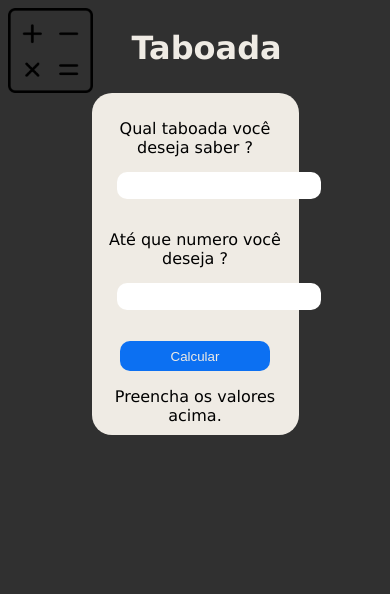
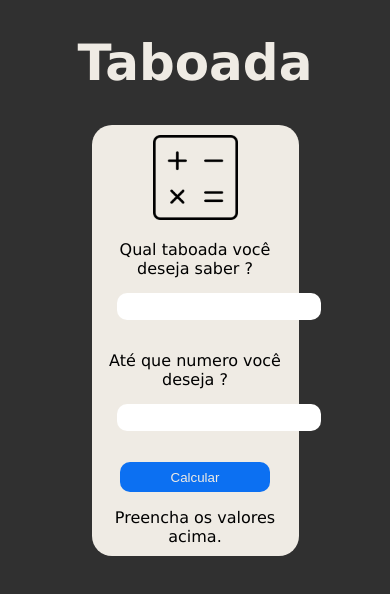
Before and after one commit to AndersonBatista76/Desafio_taboada, a plain HTML site: page index.html in a window 390 px wide. Drawn offline with Linux system fonts and the light colour scheme.

Commit message:
Ajustando media queries

```diff
--- a/index.html
+++ b/index.html
@@ -9,11 +9,11 @@
 </head>
 <body>
     <header>
-        <img src="assets/images/taboada.png" alt="Imagem Taboada" width="85">
          <h1>Taboada</h1>
         </header>
     <section>
         <div>
+            <img src="assets/images/taboada.png" alt="Imagem Taboada" width="85">
             <p>Qual taboada você deseja saber ?<br>
                 <input type="number" class="form" id="num">
             </p>
--- a/style.css
+++ b/style.css
@@ -5,12 +5,12 @@ body {
 }
 
 header {
-    display: grid;
-    grid-auto-flow: column;
-    grid-auto-columns: 33%;
+    font-size: 25px;
+    text-align: center;
+    font-family: Verdana, Geneva, Tahoma, sans-serif;
+    font-style: normal;
     color: rgb(239, 235, 228);
 }
-
 
 section {
     background-color: rgb(239, 235, 228);
@@ -38,3 +38,14 @@ section {
     height: 25px;
     width: 200px;
 }
+
+@media screen and (min-width: 736px) and (max-width: 1023px) and (max-width: 414px) {
+    .form {
+        width: auto;
+    }
+
+    section {
+    width: auto;
+    }
+
+}
--- a/taboada.js
+++ b/taboada.js
@@ -1,14 +1,20 @@
 function taboada() {
     var num = window.document.getElementById('num')
     var end = document.getElementById('end')
+    if(num.value.length == 0 || end.value.length == 0){
+        window.alert('Confira os seus dados!')
+    } else{
         var n = Number(num.value)
         var e = Number(end.value)
         var r = ''
         var x = 0
         var res = window.document.getElementById('resposta')
+        res.innerHTML = `A tabuada do ${n} é: <br>`
         do {
             r = n * x
+            res.innerHTML += `${x} X ${n} = ${r} <br>`
+            x++
+        }while(x <= e)
+    }
 
-        x++
-    }while(x < e)
 }
```
Lines whose indentation alone changed are shown as unchanged.
